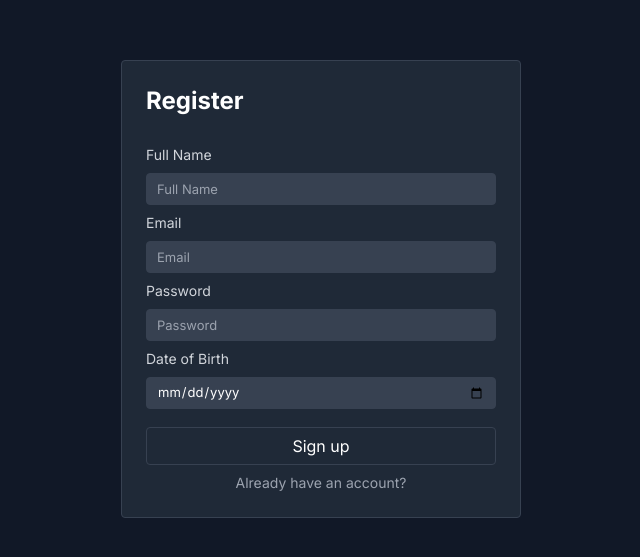
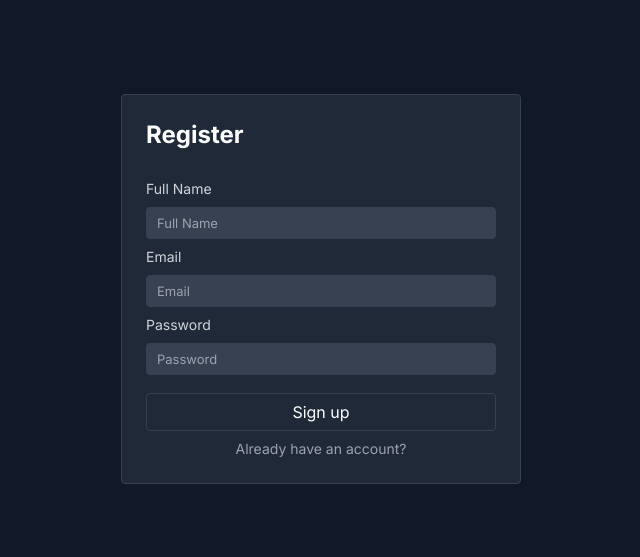
Before and after one commit to aadium/flash-brain, a Next.js app: page /register in a window 1280 px wide. Shown: the part 111-668 px from the top of the page, without its empty margins (319-959 px from the left). Built offline with nearby package versions, Linux system fonts and the light colour scheme.

Commit message:
Removed the DOB field from register

```diff
--- a/src/app/register/page.tsx
+++ b/src/app/register/page.tsx
@@ -16,8 +16,7 @@ export default function Register() {
             body: JSON.stringify({
                 name: formData.get("name"),
                 email: formData.get("email"),
-                password: formData.get("password"),
-                dateOfBirth: formData.get("dateOfBirth")
+                password: formData.get("password")
             }),
             headers: {
                 "Content-Type": "application/json"
@@ -66,12 +65,6 @@ export default function Register() {
                     />
                 </div>
 
-                <label className="w-full text-sm text-gray-300">Date of Birth</label>
-                <input
-                    type="date"
-                    className="w-full h-8 border border-solid border-gray-700 py-1 px-2.5 rounded text-[13px] bg-gray-700 text-white"
-                    name="dateOfBirth"
-                />
                 {error && <div className="text-red-500">{error}</div>}
                 <button className="w-full border border-solid border-gray-700 py-1.5 mt-2.5 rounded
         transition duration-150 ease hover:bg-gray-700 text-white">
```
